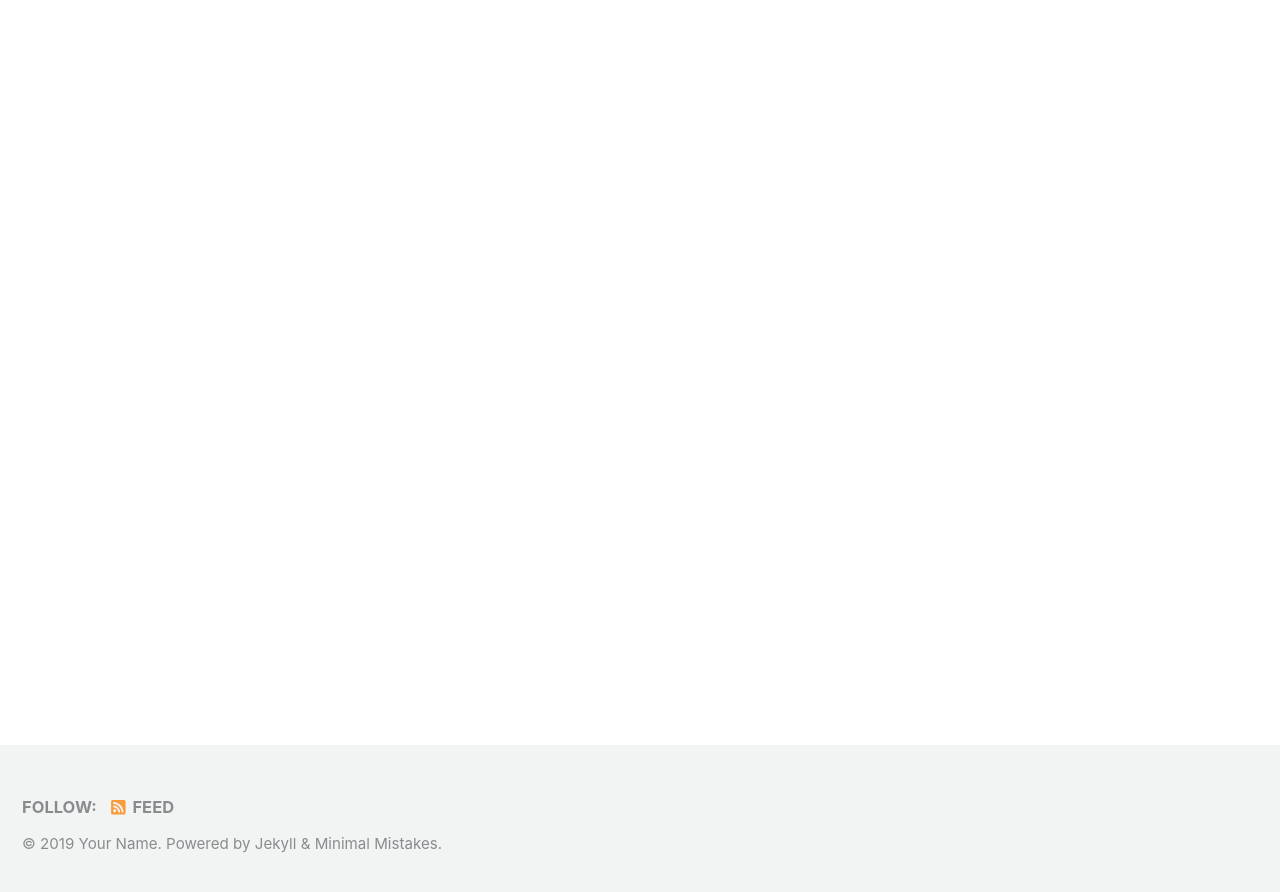
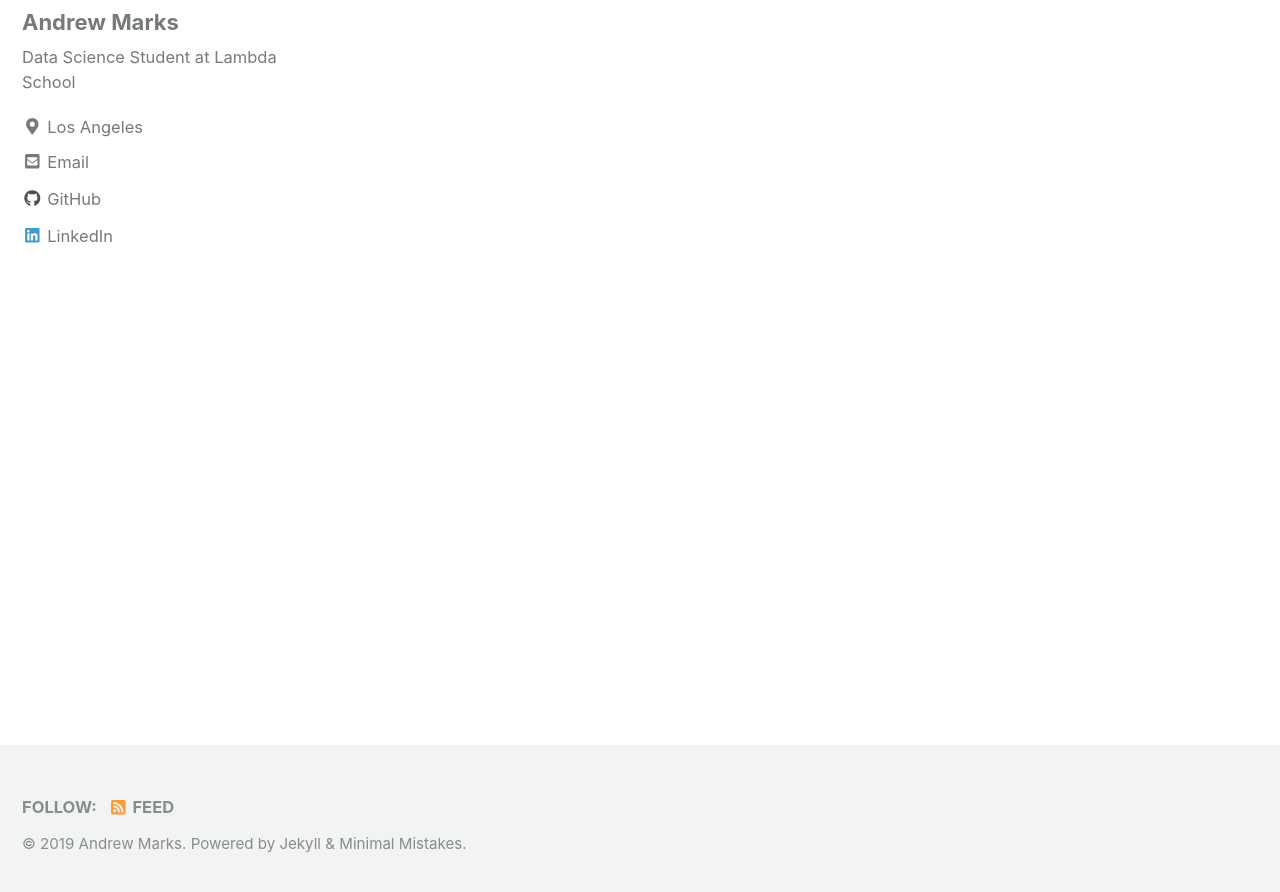
Before and after one commit to AndrewMarksArt/AndrewMarksArt.github.io, a Jekyll site: the page built from index.html, in a window 1280 px wide and 900 px high, scrolled down 222 px. Shown: the top 892 px of the window. Built offline with Jekyll 4.4.1, drawn with Linux system fonts in a browser that asks for light colours; cached includes are drawn as plain includes; nearby versions of some CDN libraries; the list of posts is cut into pages by our own code; some of the changed text lies outside the part shown.

Commit message:
updated _config.yml with basic information

```diff
--- a/_config.yml
+++ b/_config.yml
@@ -16,10 +16,10 @@ minimal_mistakes_skin    : "default" # "air", "aqua", "contrast", "dark", "dirt"
 
 # Site Settings
 locale                   : "en-US"
-title                    : "Site Title"
+title                    : "Andrew Marks"
 title_separator          : "-"
-name                     : "Your Name"
-description              : "An amazing website."
+name                     : "Andrew Marks"
+description              : "Data Science Portfolio and Blog"
 url                      : # the base hostname & protocol for your site e.g. "https://mmistakes.github.io"
 baseurl                  : # the subpath of your site, e.g. "/blog"
 repository               : # GitHub username/repo-name e.g. "mmistakes/minimal-mistakes"
@@ -106,30 +106,30 @@ analytics:
 
 # Site Author
 author:
-  name             : "Your Name"
-  avatar           : # path of avatar image, e.g. "/assets/images/bio-photo.jpg"
-  bio              : "I am an amazing person."
-  location         : "Somewhere"
+  name             : "Andrew Marks"
+  avatar           : "/assets/images/me.jpg"
+  bio              : "Data Science Student at Lambda School"
+  location         : "Los Angeles"
   email            :
   links:
     - label: "Email"
       icon: "fas fa-fw fa-envelope-square"
-      # url: mailto:your.name@email.com
-    - label: "Website"
-      icon: "fas fa-fw fa-link"
+      url: mailto:andrew.colin.marks@gmail.com
+    - #label: "Website"
+      #icon: "fas fa-fw fa-link"
       # url: "https://your-website.com"
-    - label: "Twitter"
-      icon: "fab fa-fw fa-twitter-square"
+    - #label: "Twitter"
+      #icon: "fab fa-fw fa-twitter-square"
       # url: "https://twitter.com/"
-    - label: "Facebook"
-      icon: "fab fa-fw fa-facebook-square"
+    - #label: "Facebook"
+      #icon: "fab fa-fw fa-facebook-square"
       # url: "https://facebook.com/"
     - label: "GitHub"
       icon: "fab fa-fw fa-github"
-      # url: "https://github.com/"
-    - label: "Instagram"
-      icon: "fab fa-fw fa-instagram"
-      # url: "https://instagram.com/"
+      url: "https://github.com/AndrewMarksArt"
+    - label: "LinkedIn"
+      icon: "fab fa-fw fa-linkedin"
+      url: "https://www.linkedin.com/in/andrewmarksart/"
 
 # Site Footer
 footer:
@@ -293,3 +293,11 @@ defaults:
       comments: # true
       share: true
       related: true
+
+  #_pages
+  - scope:
+      path: ""
+      type: pages
+    values:
+      layout: single
+      author_profile: true
```
Also changed, not shown: assets/images/me.jpg (added).
